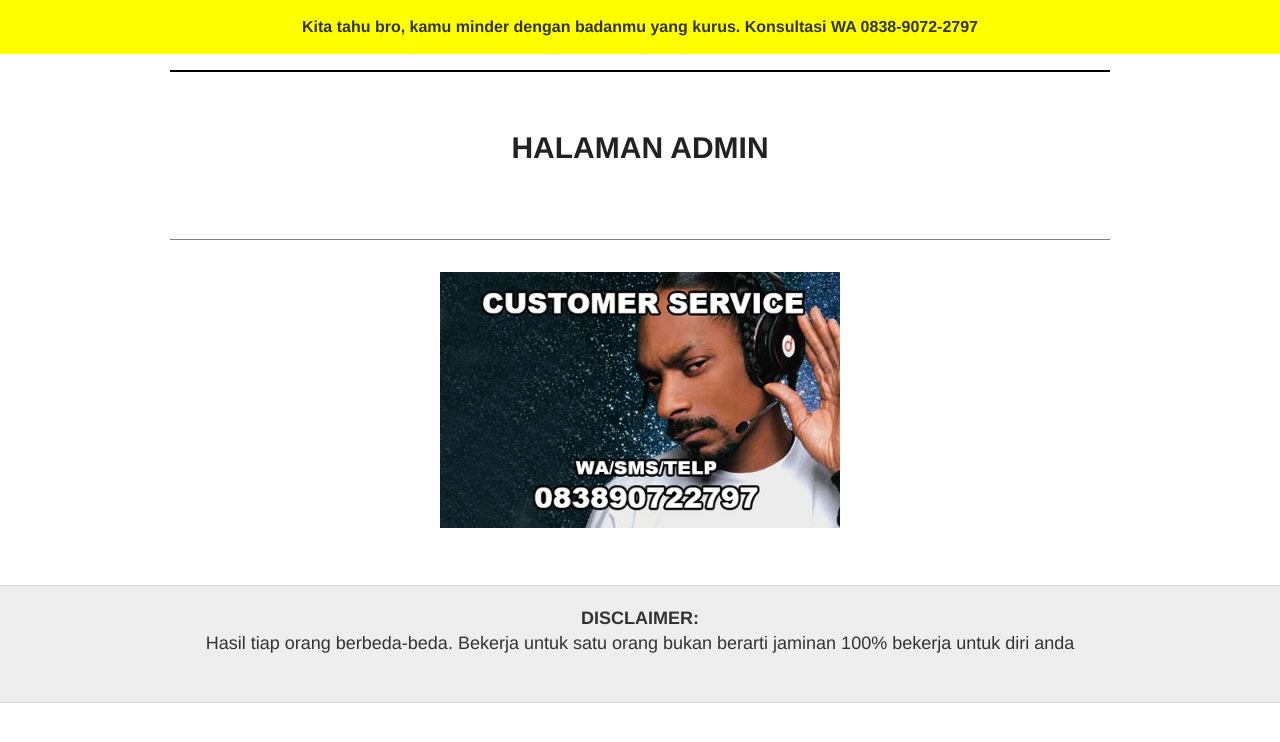
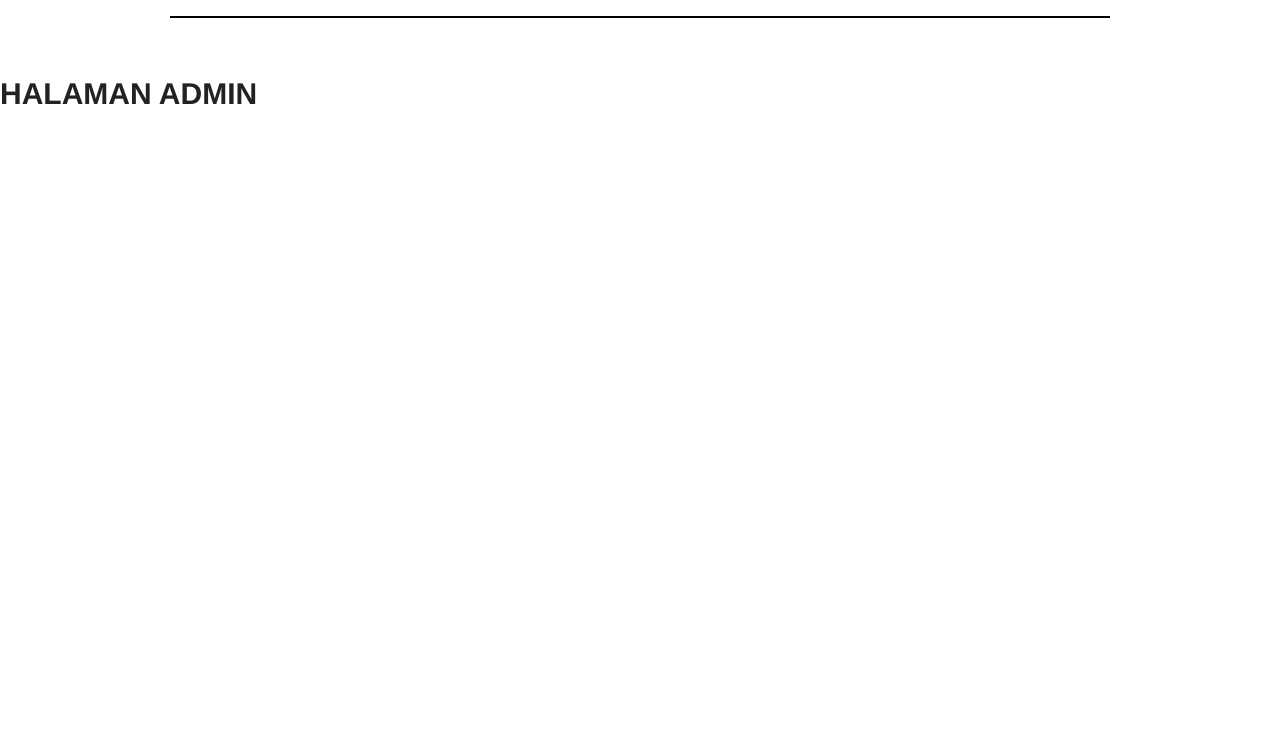
Before and after one commit to kemtol/gemukgagah, a Jekyll site: the page built from laman/admin.html, in a window 1280 px wide. Shown: the top 742 px of the page. Built offline with Jekyll 4.4.1, drawn with Linux system fonts in a browser that asks for light colours; nearby versions of some CDN libraries; comment, search, counter and statistics services are not loaded.

Commit message:
Update default.html

```diff
--- a/_layouts/default.html
+++ b/_layouts/default.html
@@ -28,7 +28,9 @@
 
   <body>
     <div class="wrapper-masthead">
+      {% if page.is_admin != true %}
       <div style="background:yellow;text-align: center;font-size: 1rem;padding: 1rem;font-weight:bold;">Kita tahu bro, kamu minder dengan badanmu yang kurus. Konsultasi WA 0838-9072-2797</strong></div>
+      {% endif %}
       <div class="container">
         <header class="masthead clearfix">
           {% if page.is_admin != true %}
@@ -42,6 +44,7 @@
       </div>
     </div>
 
+    {% if page.is_admin != true %}
     <div id="main" role="main" class="container" style="text-align:center">
       {{ content }}
       <br/><br/>
@@ -49,7 +52,11 @@
           <img src="{{ site.baseurl }}images/konveksi-murah-di-jakarta.jpg" alt="Hubungi kami di 083890722797" style="width:100%;width: 100%;max-width: 400px;" />
       </div>
     </div>
+    {% else %}
+      {{ content }}
+    {% endif %}
 
+    {% if page.is_admin != true %}
     <div class="wrapper-footer">
       <div class="container">
         <footer class="footer">
@@ -58,6 +65,7 @@
         </footer>
       </div>
     </div>
+    {% endif %}
 
     {% include analytics.html %}
 
```
